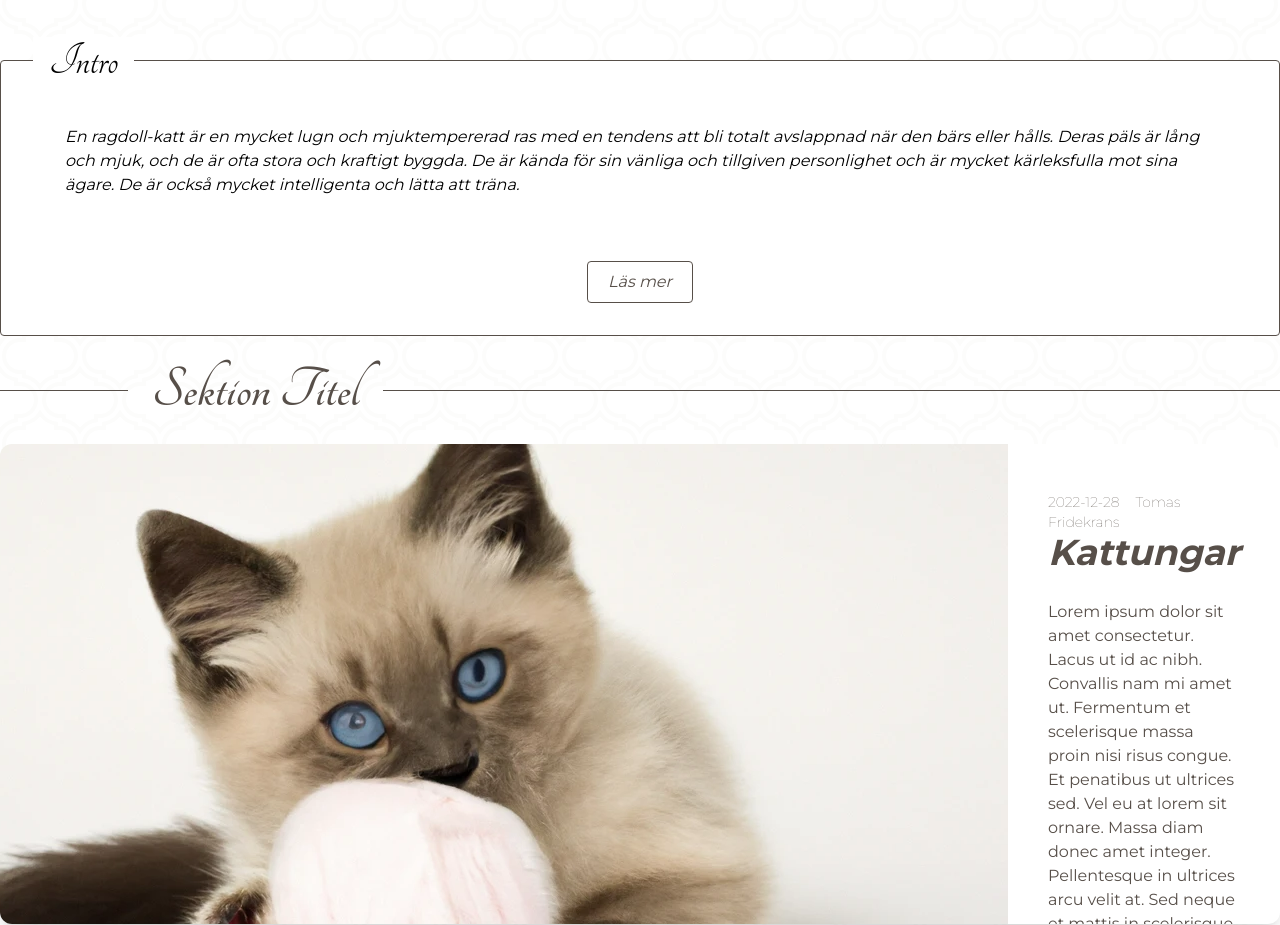
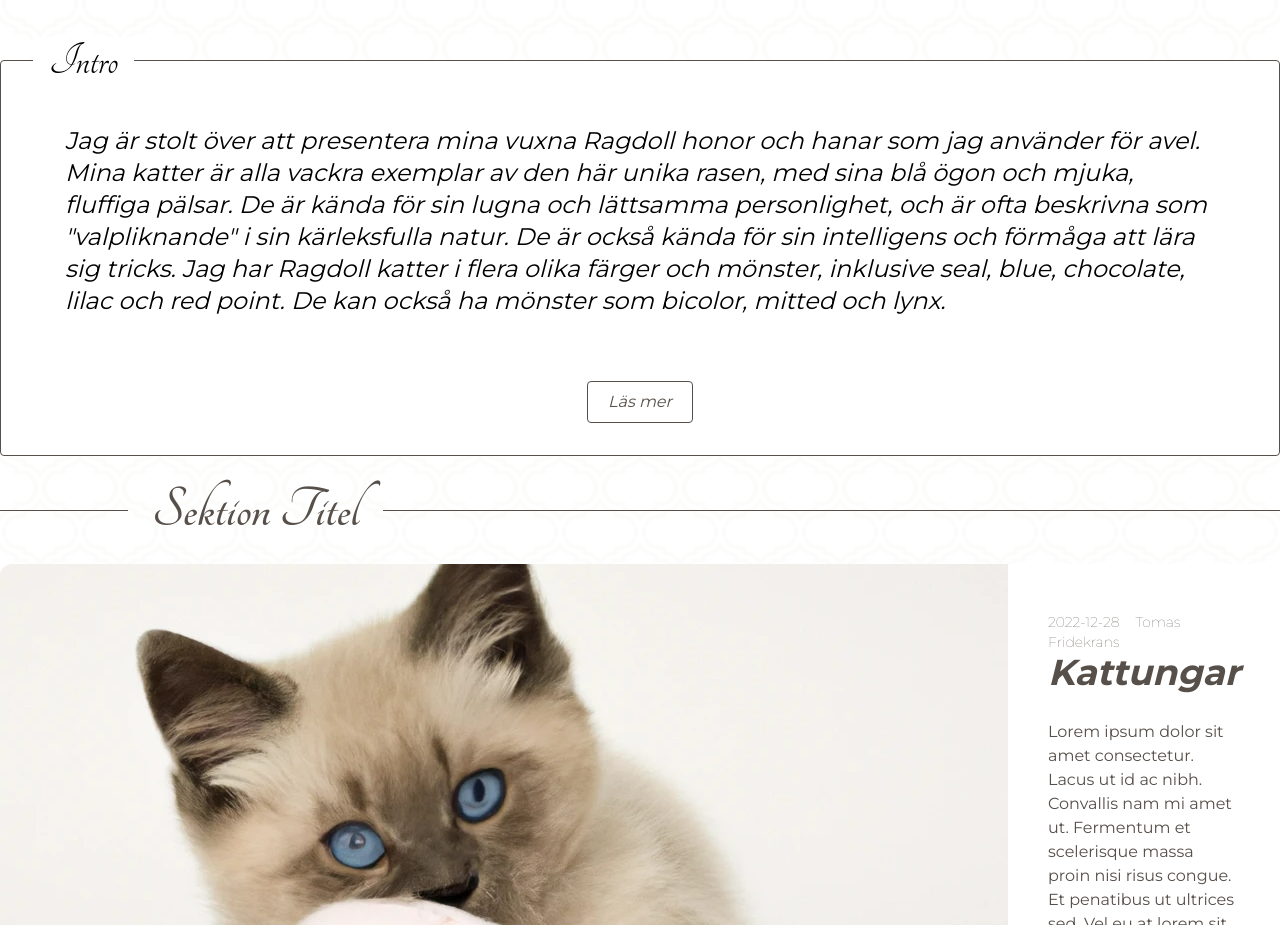
Before and after one commit to spaceflake/wendeltassens, a Next.js app: page /playground in a window 1280 px wide. Shown: the part 920-1845 px from the top of the page. Built offline with nearby package versions, Linux system fonts and the light colour scheme.

Commit message:
BorderedTextbox - change font size on text

```diff
--- a/app/playground/page.tsx
+++ b/app/playground/page.tsx
@@ -42,7 +42,8 @@ const page = (props: Props) => {
       <div className="mt-[5rem]">
         <BorderedTextbox
           title="Intro"
-          text="En ragdoll-katt är en mycket lugn och mjuktempererad ras med en tendens att bli totalt avslappnad när den bärs eller hålls. Deras päls är lång och mjuk, och de är ofta stora och kraftigt byggda. De är kända för sin vänliga och tillgiven personlighet och är mycket kärleksfulla mot sina ägare. De är också mycket intelligenta och lätta att träna."
+          text='Jag är stolt över att presentera mina vuxna Ragdoll honor och hanar som jag använder för avel. Mina katter är alla vackra exemplar av den här unika rasen, med sina blå ögon och mjuka, fluffiga pälsar. De är kända för sin lugna och lättsamma personlighet, och är ofta beskrivna som "valpliknande" i sin kärleksfulla natur. De är också kända för sin intelligens och förmåga att lära sig tricks.
+          Jag har Ragdoll katter i flera olika färger och mönster, inklusive seal, blue, chocolate, lilac och red point. De kan också ha mönster som bicolor, mitted och lynx.'
         >
           <div className=" flex justify-center mb-[2rem]">
             <Button text="Läs mer" />
--- a/components/BorderedTextbox.tsx
+++ b/components/BorderedTextbox.tsx
@@ -14,7 +14,7 @@ const BorderedTextbox = ({ title, text, children }: Props) => {
         {title}
       </h2>
       <div className="p-[4rem]">
-        <p className="font-Montserrat italic">{text}</p>
+        <p className="font-Montserrat italic text-2xl">{text}</p>
       </div>
       {children}
     </article>
```
